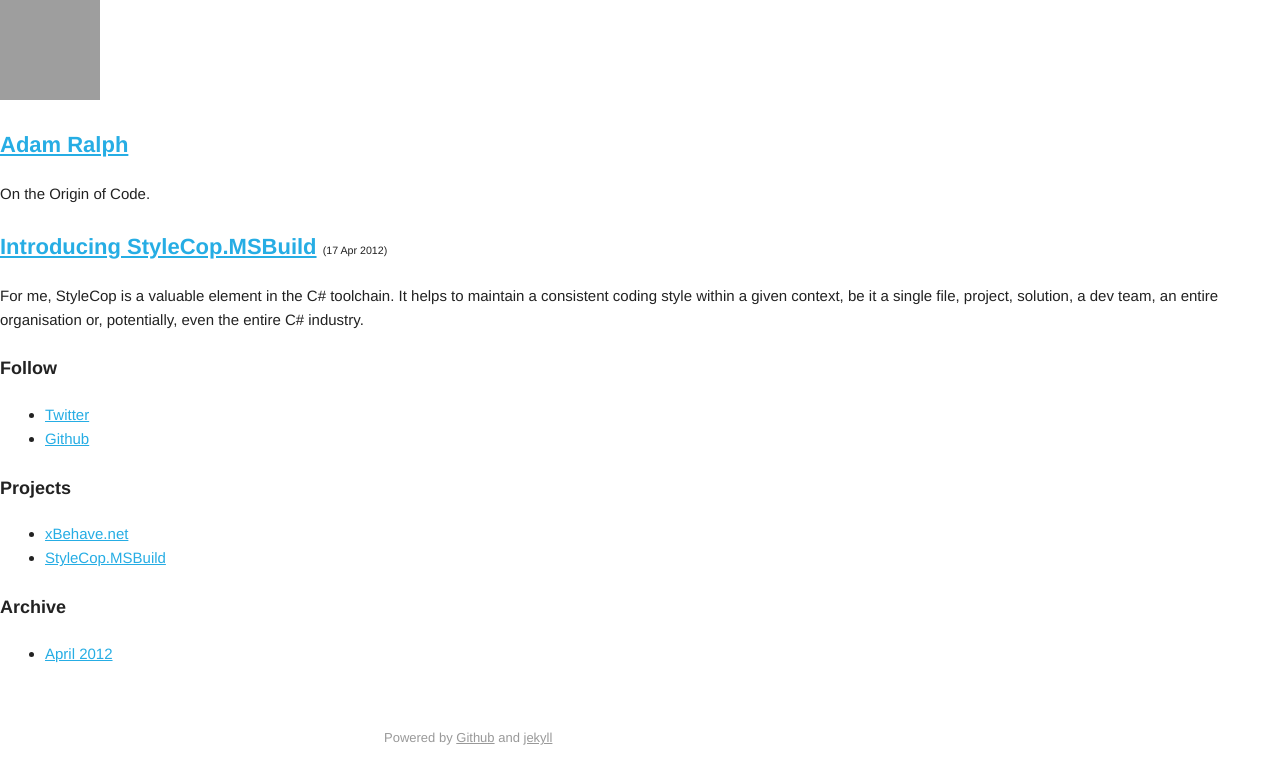
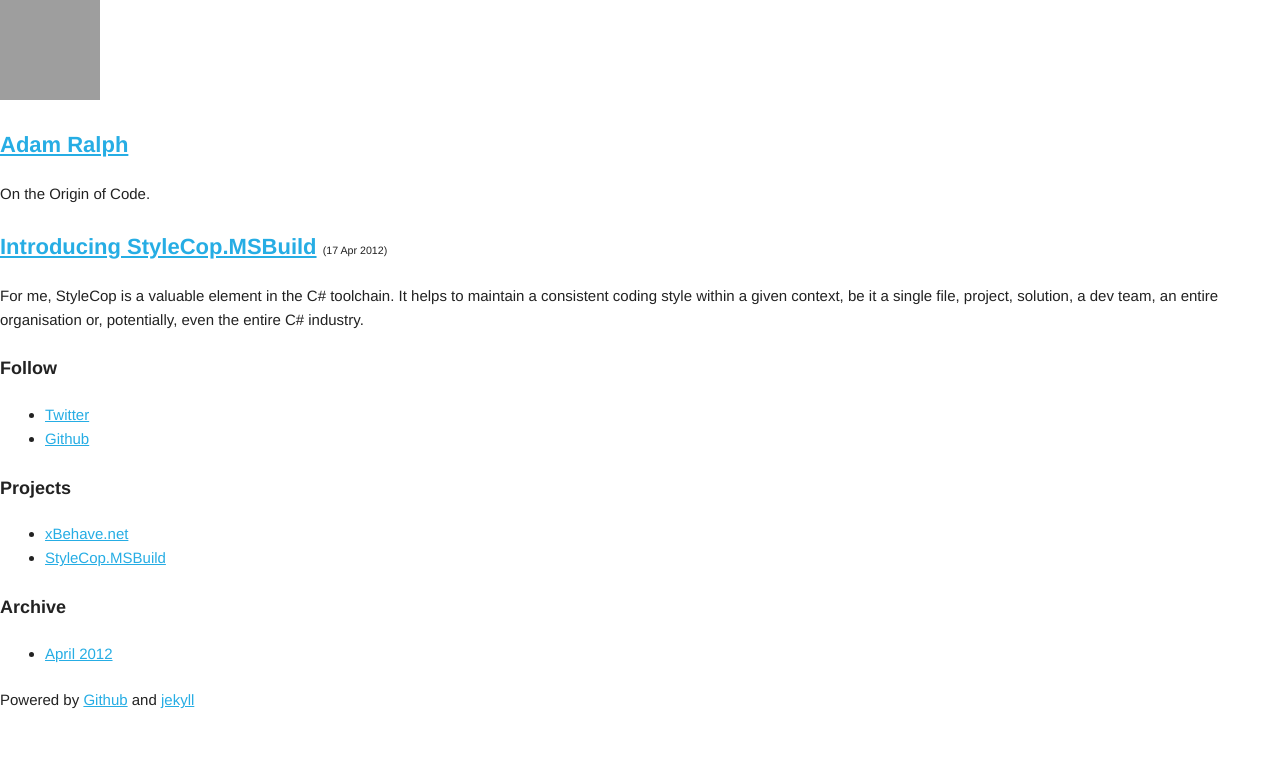
Before and after one commit to adamralph/adamralph.github.com, a Jekyll site: the page built from index.html, in a window 1280 px wide. Shown: the top 784 px of the page. Built offline with Jekyll 4.4.1, drawn with Linux system fonts in a browser that asks for light colours; Markdown is read by kramdown in place of the engine named in the settings; grey boxes are pictures that could not be loaded.

Commit message:
removed redundant stuff

```diff
--- a/_layouts/default.html
+++ b/_layouts/default.html
@@ -59,7 +59,7 @@
         </ul>
       </aside>
     </section>
-    <footer id="colophon" class="site-footer" role="contentinfo">
+    <footer>
       <p>Powered by <a href="https://github.com/">Github</a> and <a href="http://jekyllrb.com/">jekyll</a>
       </p>
     </footer>
```
